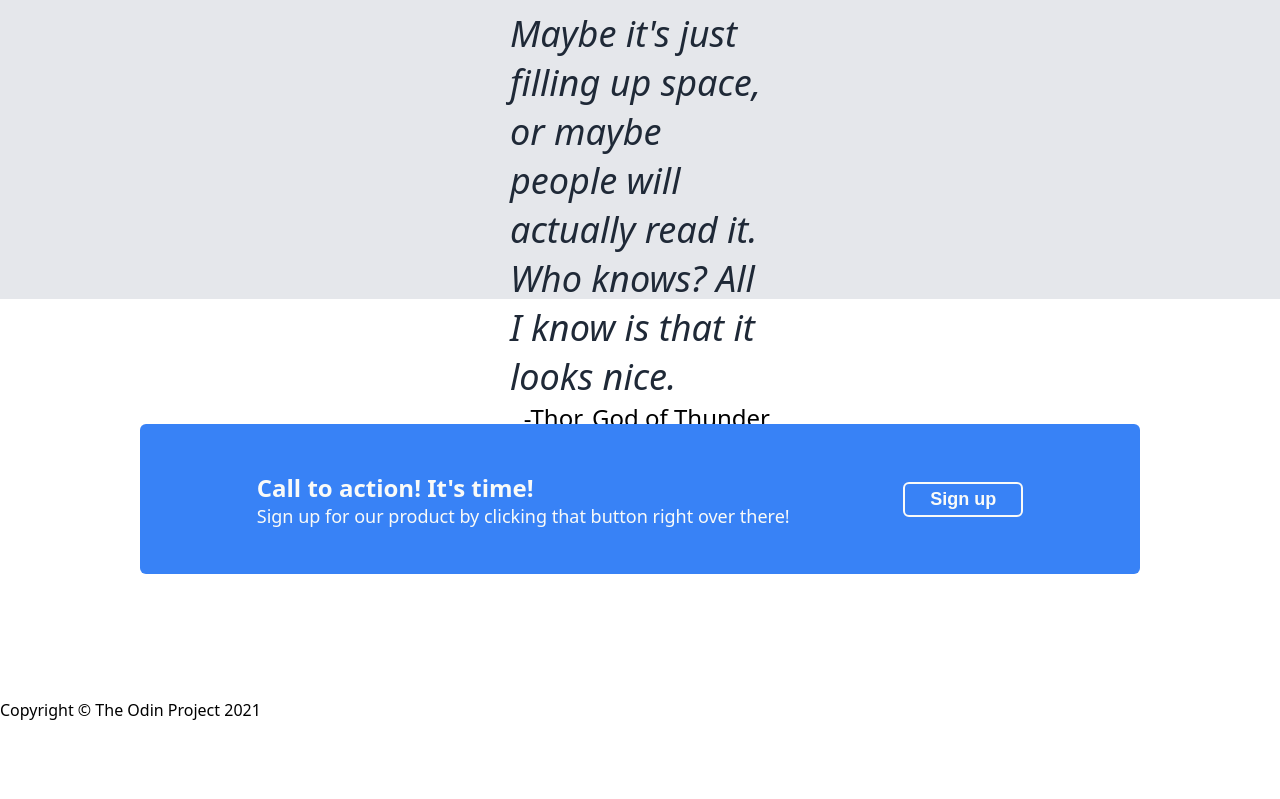
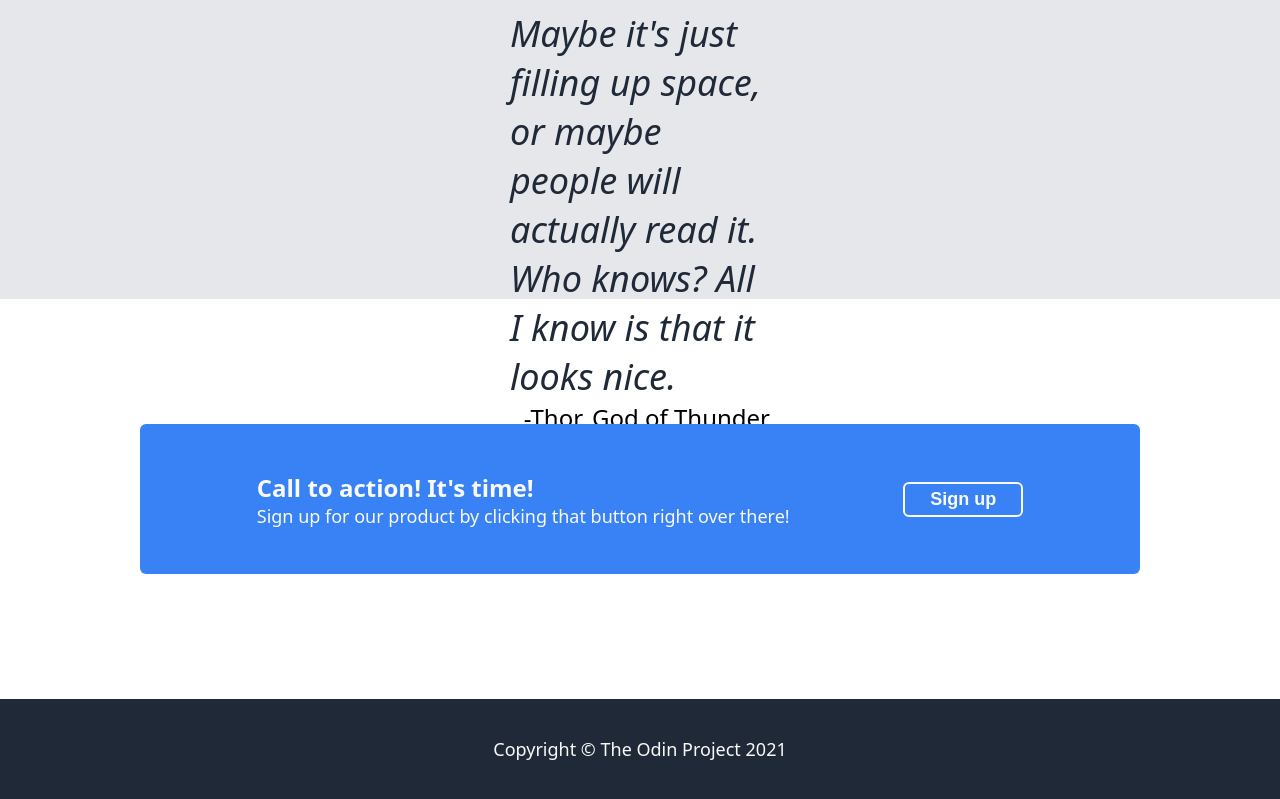
Before and after one commit to anto-nella-22/landing-page, a plain HTML site: page index.html in a window 1280 px wide. Shown: the part 1086-1885 px from the top of the page. Before the commit the page ends 1807 px from the top, so only its background shows below. Drawn offline with Linux system fonts and the light colour scheme.

Commit message:
Edit index.html and style.css

```diff
--- a/index.html
+++ b/index.html
@@ -72,6 +72,6 @@
     </body>
 
     <footer>
-        <div>Copyright © The Odin Project 2021</div>
+        <div class="foot">Copyright © The Odin Project 2021</div>
     </footer>
 </hmtl>
--- a/style.css
+++ b/style.css
@@ -225,3 +225,15 @@ button {
     border-width: 2px;
     border-style: solid;
 }
+
+
+/* fifth block */
+.foot {
+    background-color: #1F2937;
+    height: 100px;
+    color: #F9FAF8;
+    font-size: 18px;
+    display: flex;
+    justify-content: center;
+    align-items: center;
+}
```
